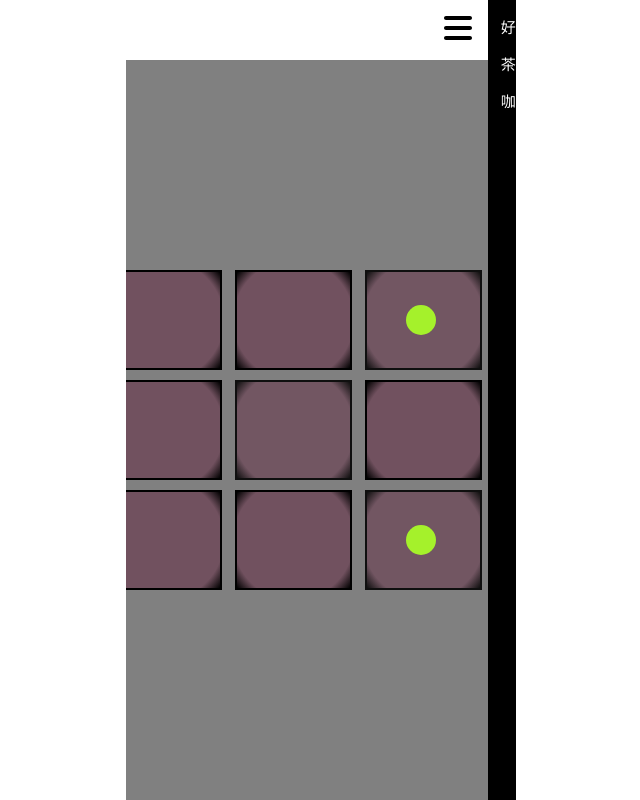
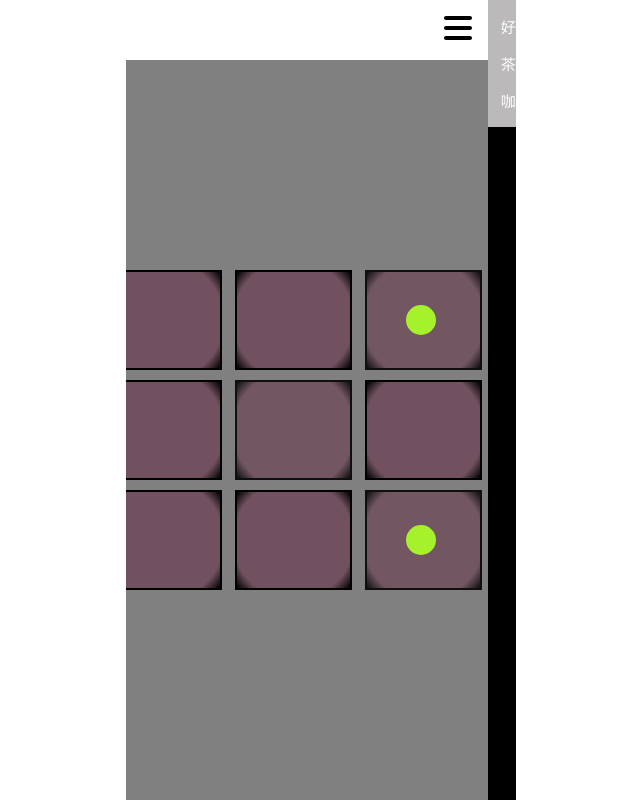
Before and after one commit to ChiaHsuan/vue-project, a Vue app: page / in a window 1280 px wide. In both pictures the pointer is over the link "好喝黑糖". Shown: the whole page, without its empty margins (319-959 px from the left). Built offline with nearby package versions, Linux system fonts and the light colour scheme.

Commit message:
style: modfiy menu style

```diff
--- a/src/assets/base.css
+++ b/src/assets/base.css
@@ -26,10 +26,11 @@ body {
   -webkit-font-smoothing: antialiased;
   -moz-osx-font-smoothing: grayscale;
 }
-a {
+a,
+a:active,
+a:focus,
+a:hover,
+a:visited {
+  background-color: transparent;
   text-decoration: none;
 }
-
-a:active {
-  background-color: none;
-}
--- a/src/components/ListItem.vue
+++ b/src/components/ListItem.vue
@@ -63,10 +63,12 @@ function toggleChildren(item) {
 .list {
   list-style: none;
   padding: 0.5rem 0 0.5rem 0.8rem;
+  background-color: rgb(187, 185, 185);
 }
 .link-text {
   display: inline-block;
   padding: 0.5rem 0;
+  width: 100%;
 }
 .active-text {
   color: yellow;
```
